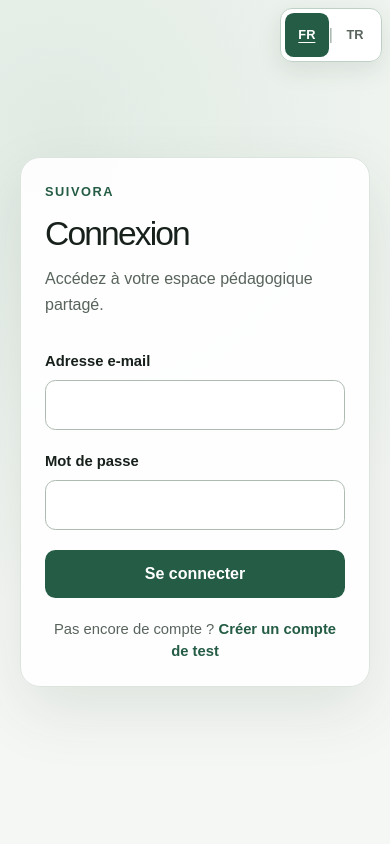
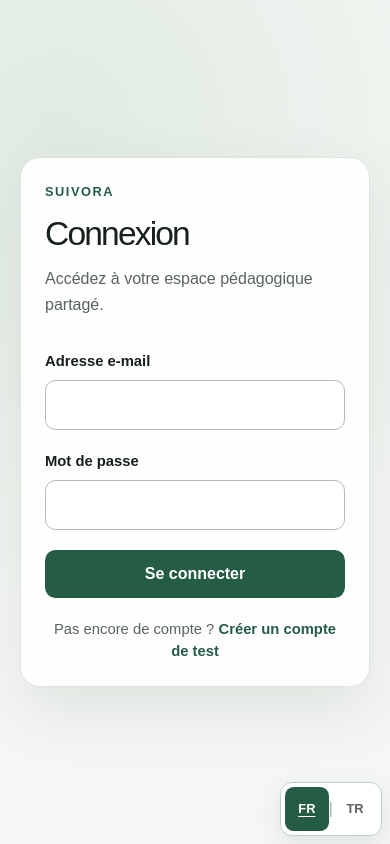
Before and after one commit to kivancbeser/Suivora, a Next.js app: page /fr/connexion in a window 390 px wide. Built offline with nearby package versions, Linux system fonts and the light colour scheme; no server answers.

Commit message:
fix: keep mobile language switch clear of menu

```diff
--- a/src/app/globals.css
+++ b/src/app/globals.css
@@ -67,7 +67,11 @@
 }
 
 @media (max-width: 480px) {
-  .language-switcher { top: 0.5rem; right: 0.5rem; }
+  .language-switcher {
+    top: auto;
+    right: 0.5rem;
+    bottom: 0.5rem;
+  }
 }
 
 .teacher-page {
```
Also changed, not shown: 1 other file (tests, documents, lock files or other folders).
